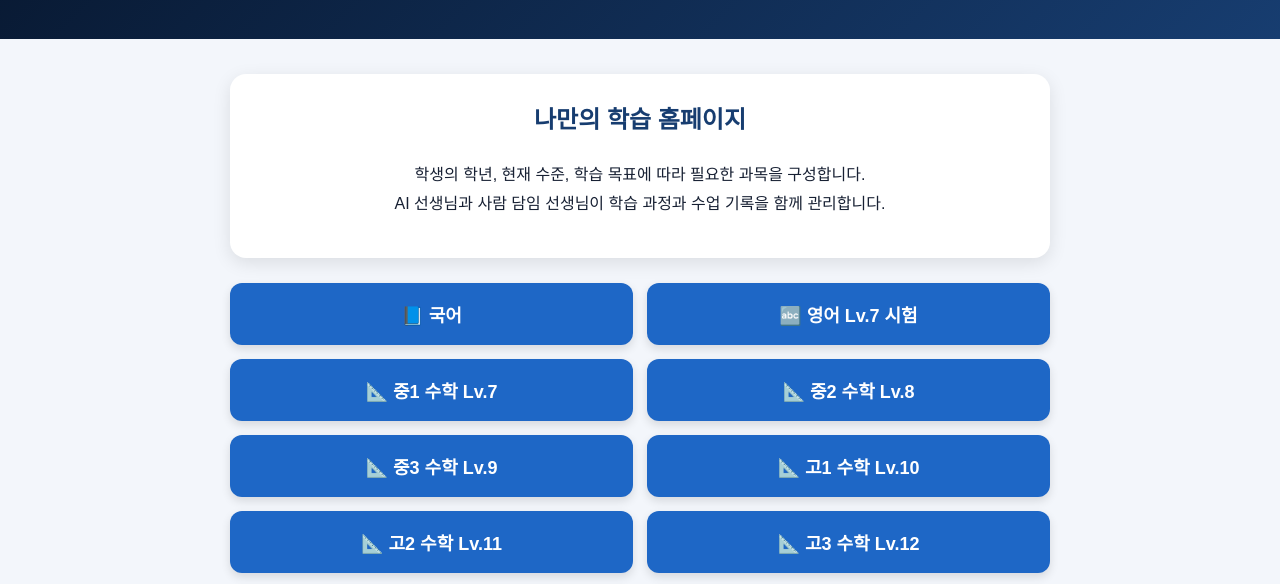
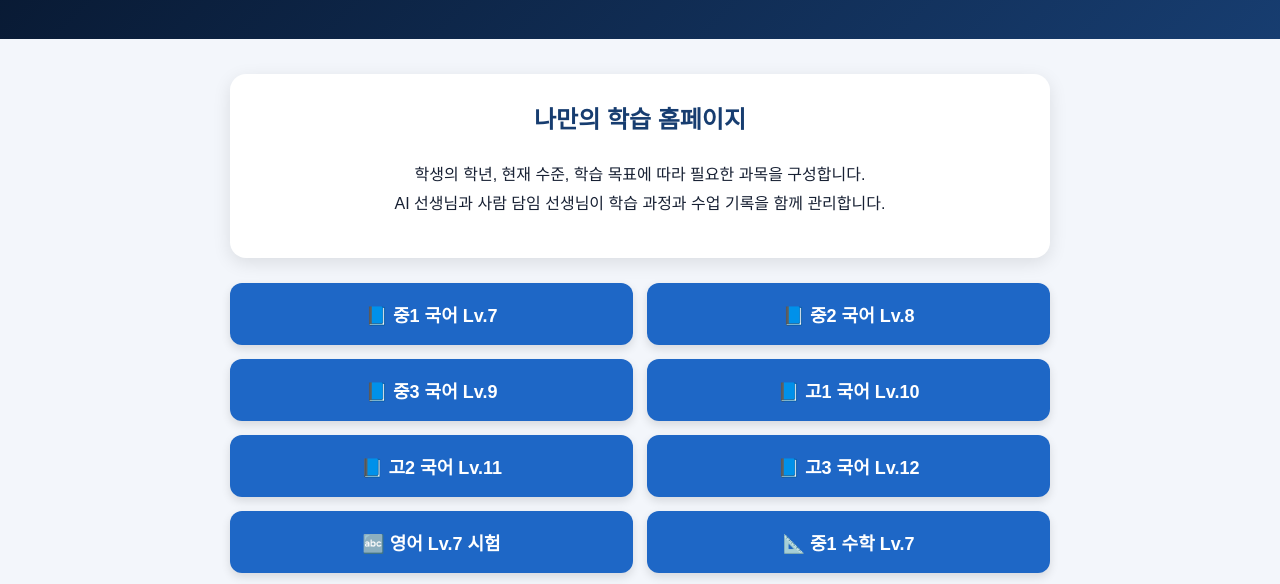
Before and after one commit to seoul0119-source/gem-ai-middle-high, a website: page class.html in a window 1280 px wide. Shown: the part 170-754 px from the top of the page. Drawn offline with Linux system fonts and the light colour scheme.

Commit message:
Connect Korean course tests

```diff
--- a/class.html
+++ b/class.html
@@ -137,7 +137,12 @@ footer{
     </section>
 
     <section class="subjects">
-        <button class="subject" onclick="ready('국어')">📘 국어</button>
+        <button class="subject" onclick="window.open('/learn.html?course=m1-korean','_blank')">📘 중1 국어 Lv.7</button>
+        <button class="subject" onclick="window.open('/learn.html?course=m2-korean','_blank')">📘 중2 국어 Lv.8</button>
+        <button class="subject" onclick="window.open('/learn.html?course=m3-korean','_blank')">📘 중3 국어 Lv.9</button>
+        <button class="subject" onclick="window.open('/learn.html?course=h1-korean','_blank')">📘 고1 국어 Lv.10</button>
+        <button class="subject" onclick="window.open('/learn.html?course=h2-korean','_blank')">📘 고2 국어 Lv.11</button>
+        <button class="subject" onclick="window.open('/learn.html?course=h3-korean','_blank')">📘 고3 국어 Lv.12</button>
         <button class="subject" onclick="window.open('/learn.html?course=m1-english-word','_blank')">🔤 영어 Lv.7 시험</button>
         <button class="subject" onclick="window.open('/learn.html?course=m1-math','_blank')">📐 중1 수학 Lv.7</button>
         <button class="subject" onclick="window.open('/learn.html?course=m2-math','_blank')">📐 중2 수학 Lv.8</button>
```
